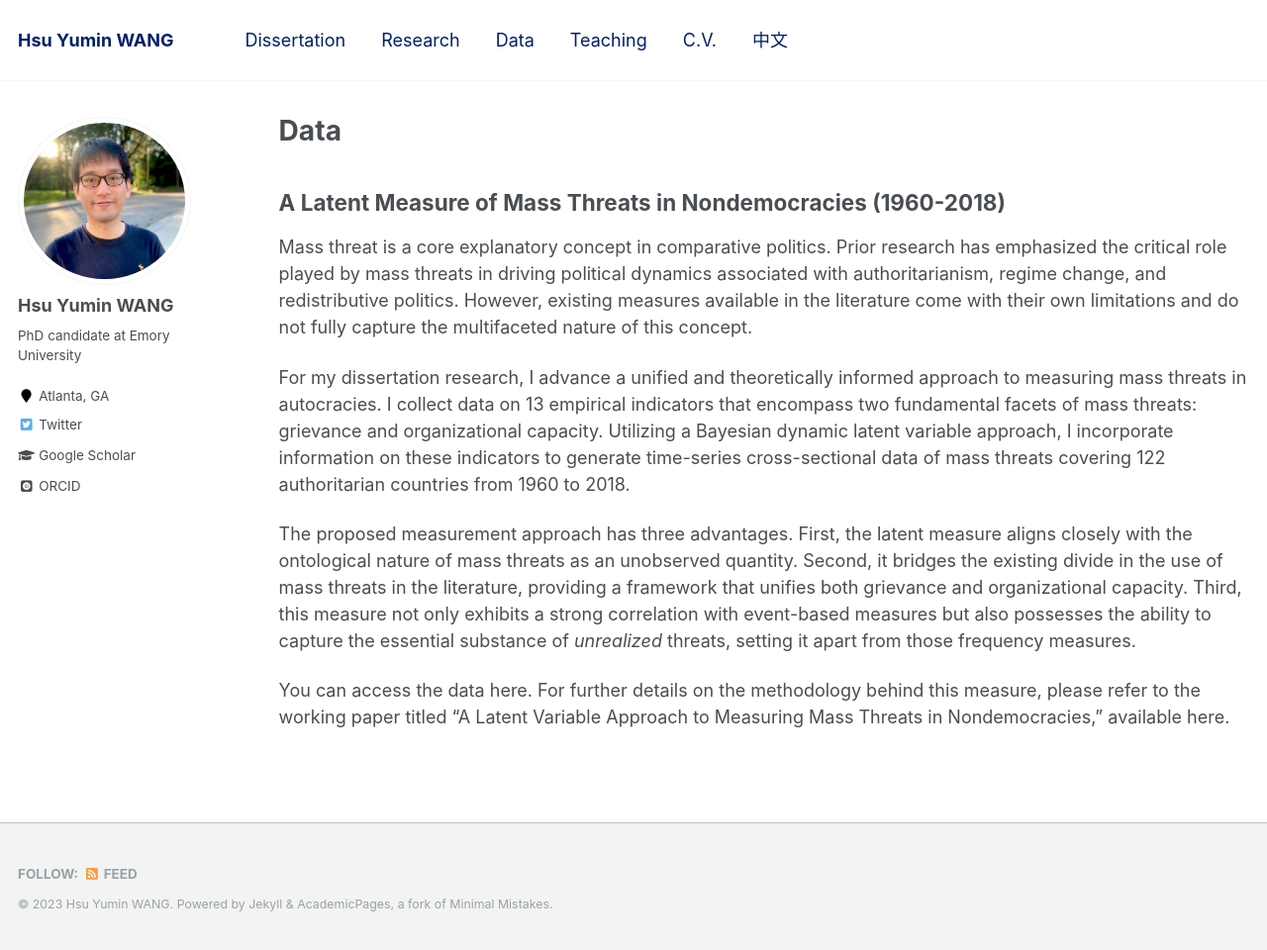
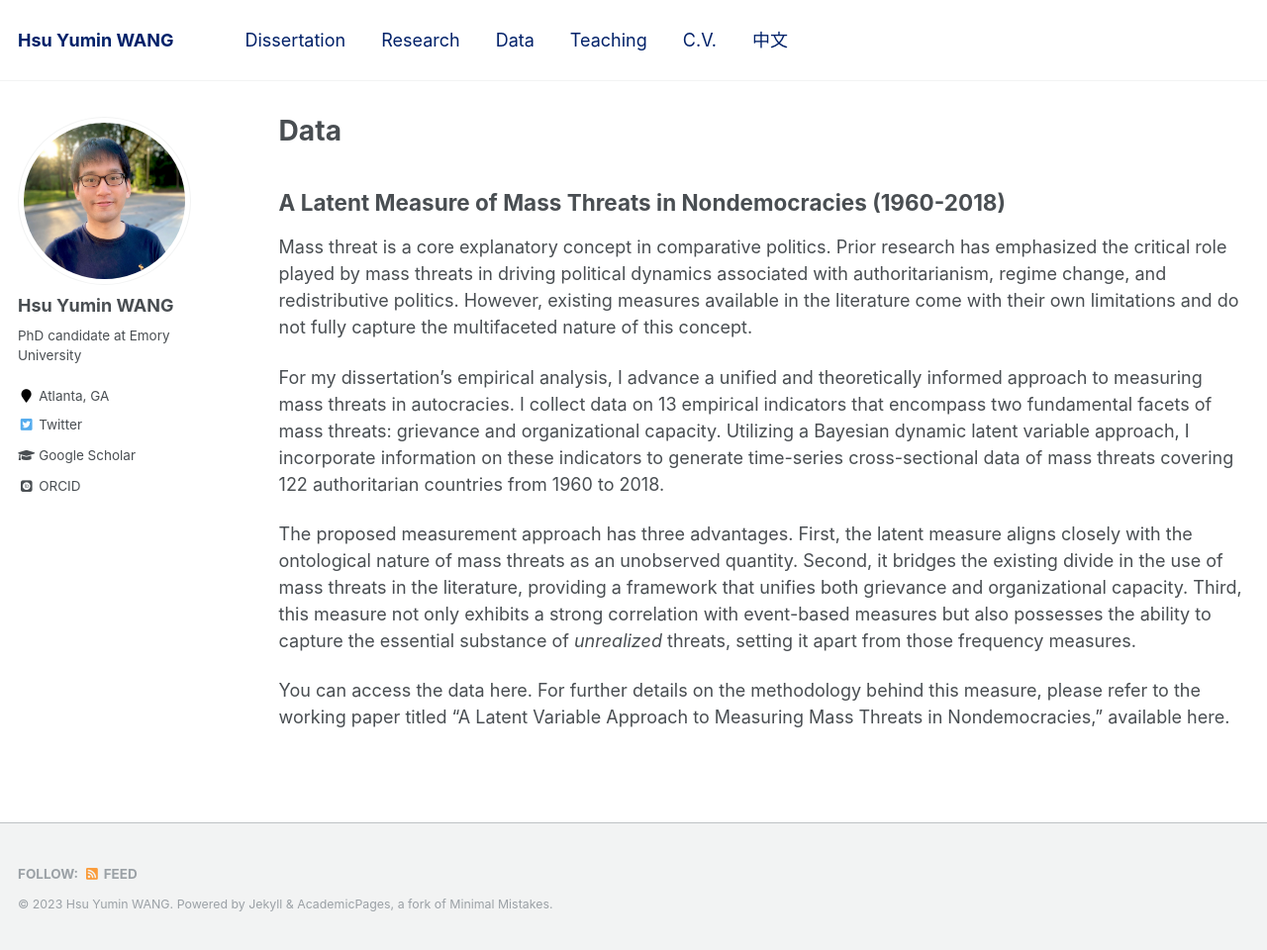
Before and after one commit to hsuyumin/hsuyumin.github.io, a Jekyll site: the page built from _pages/data.md, in a window 1280 px wide and 960 px high. Shown: the whole window at 99% size. Built offline with Jekyll 4.4.1, drawn with Linux system fonts in a browser that asks for light colours; some web fonts are replaced.

Commit message:
Update data.md

```diff
--- a/_pages/data.md
+++ b/_pages/data.md
@@ -12,7 +12,7 @@ redirect_from:
 
 Mass threat is a core explanatory concept in comparative politics. Prior research has emphasized the critical role played by mass threats in driving political dynamics associated with authoritarianism, regime change, and redistributive politics. However, existing measures available in the literature come with their own limitations and do not fully capture the multifaceted nature of this concept.
 
-For my dissertation research, I advance a unified and theoretically informed approach to measuring mass threats in autocracies. I collect data on 13 empirical indicators that encompass two fundamental facets of mass threats: grievance and organizational capacity. Utilizing a Bayesian dynamic latent variable approach, I incorporate information on these indicators to generate time-series cross-sectional data of mass threats covering 122 authoritarian countries from 1960 to 2018.
+For my dissertation's empirical analysis, I advance a unified and theoretically informed approach to measuring mass threats in autocracies. I collect data on 13 empirical indicators that encompass two fundamental facets of mass threats: grievance and organizational capacity. Utilizing a Bayesian dynamic latent variable approach, I incorporate information on these indicators to generate time-series cross-sectional data of mass threats covering 122 authoritarian countries from 1960 to 2018.
 
 The proposed measurement approach has three advantages. First, the latent measure aligns closely with the ontological nature of mass threats as an unobserved quantity. Second, it bridges the existing divide in the use of mass threats in the literature, providing a framework that unifies both grievance and organizational capacity. Third, this measure not only exhibits a strong correlation with event-based measures but also possesses the ability to capture the essential substance of _unrealized_ threats, setting it apart from those frequency measures.
 
```
